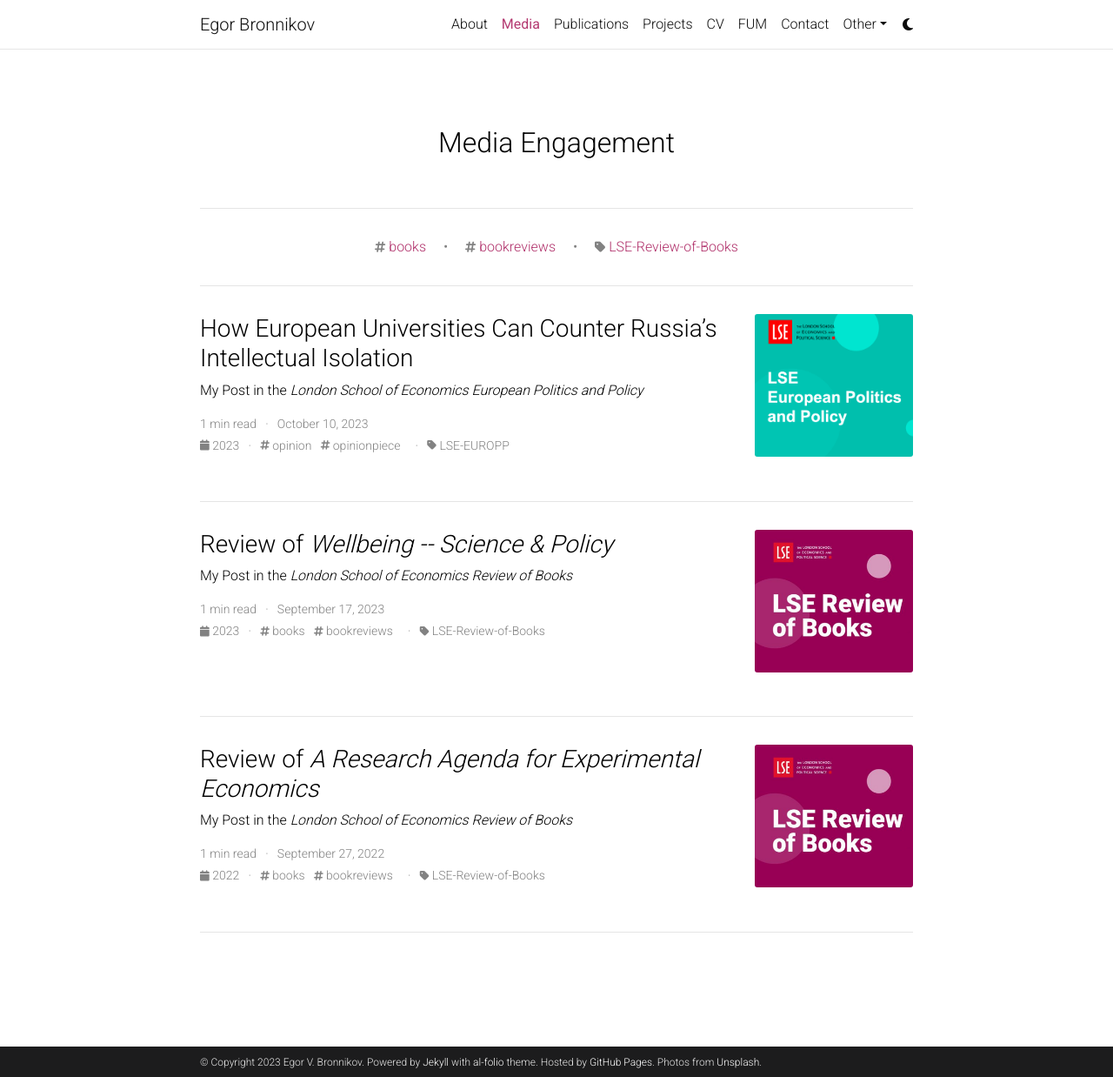
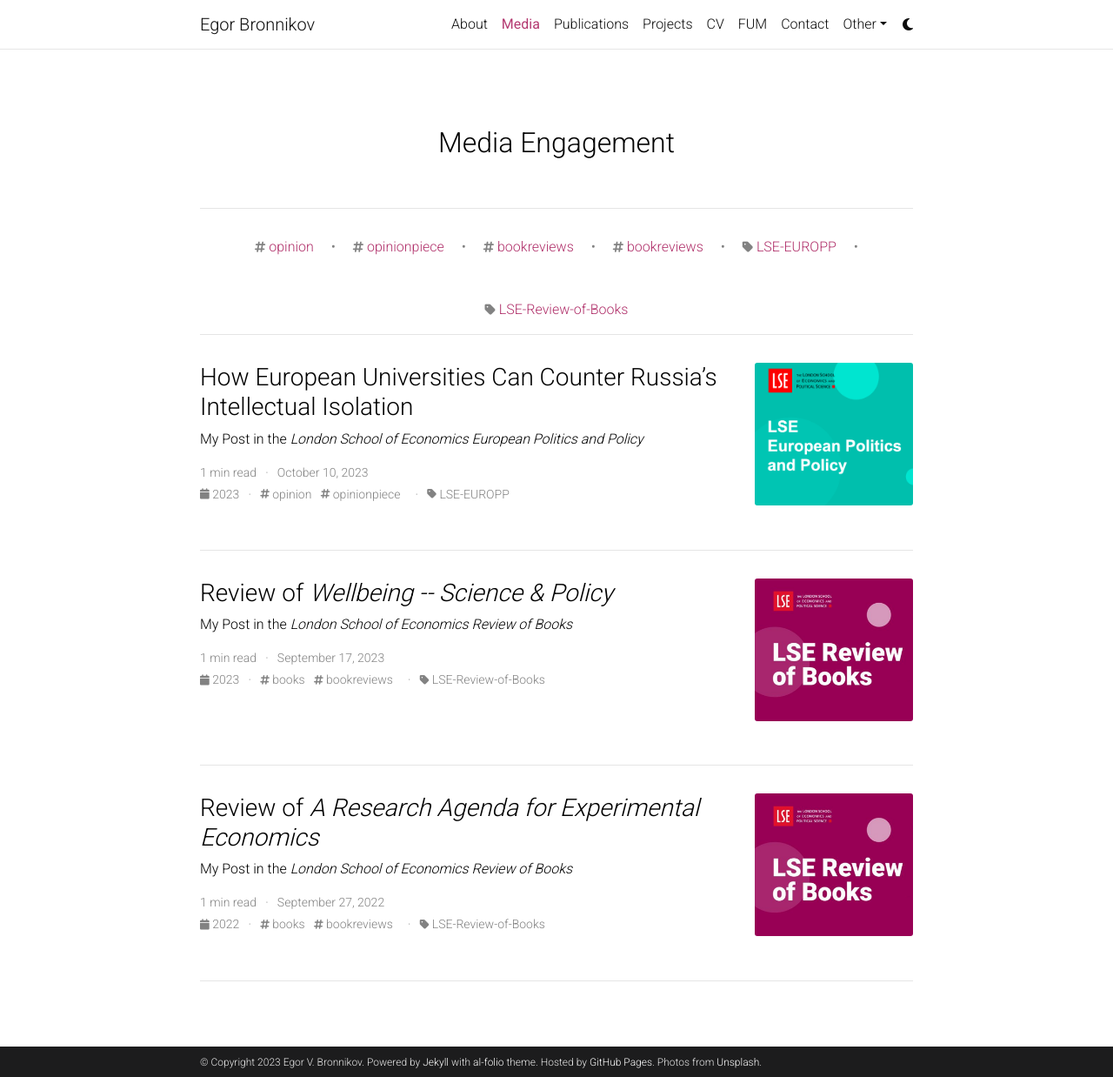
Before and after one commit to egorbronnikov/egorbronnikov.github.io, a Jekyll site: the page built from blog/index.html, in a window 1280 px wide and 1238 px high. Shown: the whole window at 87% size. Built offline with Jekyll 4.4.1, drawn with Linux system fonts in a browser that asks for light colours; the list of posts is cut into pages by our own code; comment, search, counter and statistics services are not loaded; a style sheet for code colours, icons or effects is not loaded.

Commit message:
Update _config.yml

```diff
--- a/_config.yml
+++ b/_config.yml
@@ -267,8 +267,8 @@
     tag: '/blog/tag/:name/'
     category: '/blog/category/:name/'
 
-display_tags: ['books', 'bookreviews'] # these tags will be displayed on the front page of your blog
-display_categories: ['LSE-Review-of-Books'] # these categories will be displayed on the front page of your blog
+display_tags: ['opinion', 'opinionpiece', 'bookreviews', 'bookreviews'] # these tags will be displayed on the front page of your blog
+display_categories: ['LSE-EUROPP', 'LSE-Review-of-Books'] # these categories will be displayed on the front page of your blog
 
 
 
```
